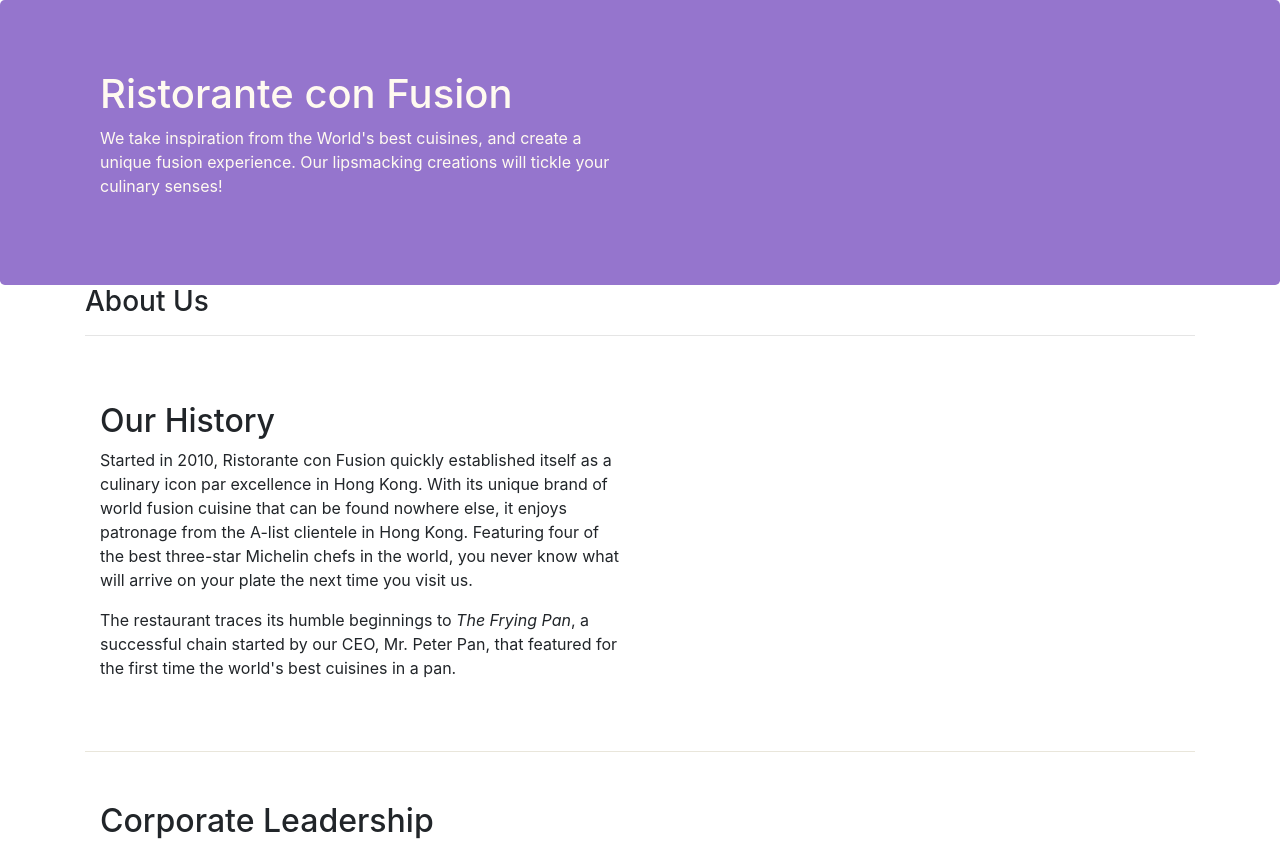
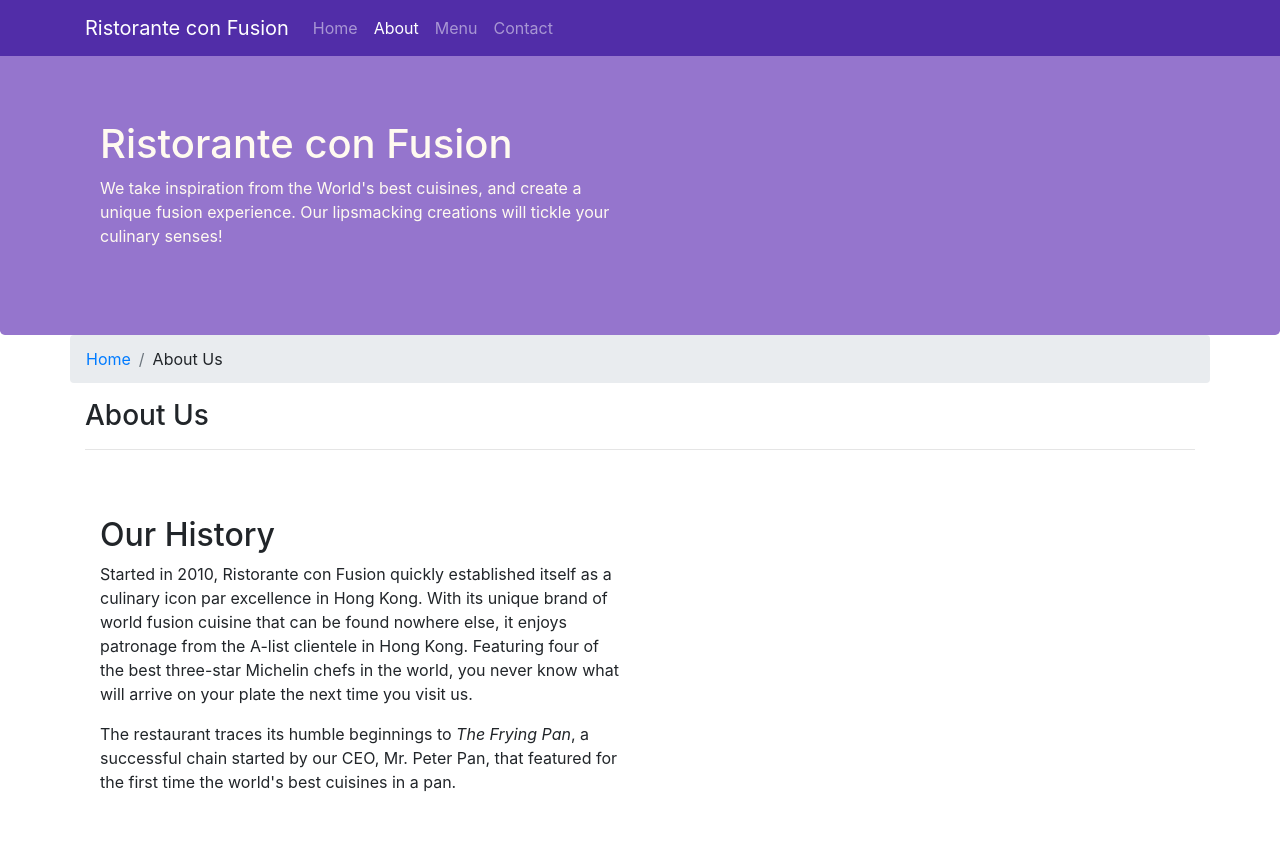
Before and after one commit to ayushsaun/Bootstrap, a website: page aboutus.html in a window 1280 px wide. Shown: the top 843 px of the page. Drawn offline with nearby package versions, Linux system fonts and the light colour scheme.

Commit message:
Navbar and Breadcrumbs

```diff
--- a/aboutus.html
+++ b/aboutus.html
@@ -17,6 +17,23 @@
 
 <body>
 
+    <nav class="navbar navbar-dark navbar-expand-sm fixed-top">
+        <div class="container">
+            <button class="navbar-toggler" type="button" data-toggle="collapse" data-target="#Navbar">
+                <span class="navbar-toggler-icon"></span>
+            </button>
+            <a class="navbar-brand" href="index.html">Ristorante con Fusion</a>
+            <div class="collapse navbar-collapse" id="Navbar">
+                <ul class="navbar-nav mr-auto">
+                    <li class="nav-item"><a class="nav-link" href="index.html">Home</a></li>
+                    <li class="nav-item active"><a class="nav-link" href="aboutus.html">About</a></li>
+                    <li class="nav-item"><a class="nav-link" href="#">Menu</a></li>
+                    <li class="nav-item"><a class="nav-link" href="#">Contact</a></li>
+                </ul>
+            </div>
+        </div>
+    </nav>
+
     <header class="jumbotron">
         <div class="container">
             <div class="row row-header">
@@ -32,6 +49,10 @@
 
     <div class="container">
         <div class="row">
+            <ol class="col-12 breadcrumb">
+                <li class="breadcrumb-item"><a href="./index.html">Home</a></li>
+                <li class="breadcrumb-item">About Us</li>
+            </ol>
             <div class="col-sm-12">
                <h3>About Us</h3>
                <hr>
@@ -71,8 +92,8 @@
                 <div class="col-4 offset-1 col-sm-2">
                     <h5>Links</h5>
                     <ul class="list-unstyled">
-                        <li><a href="#">Home</a></li>
-                        <li><a href="#">About</a></li>
+                        <li><a href="./index.html">Home</a></li>
+                        <li><a href="./aboutus.html">About</a></li>
                         <li><a href="#">Menu</a></li>
                         <li><a href="#">Contact</a></li>
                     </ul>
--- a/css/style.css
+++ b/css/style.css
@@ -28,3 +28,12 @@
     margin: 0px;
     color: #0f0f0f;
 }
+
+body {
+    padding: 50px 0px 0px 0px;
+    z-index: 0;
+}
+
+.navbar-dark {
+    background-color: #512da8;
+}
```
Also changed, not shown: index.html (+18 -2 lines).
